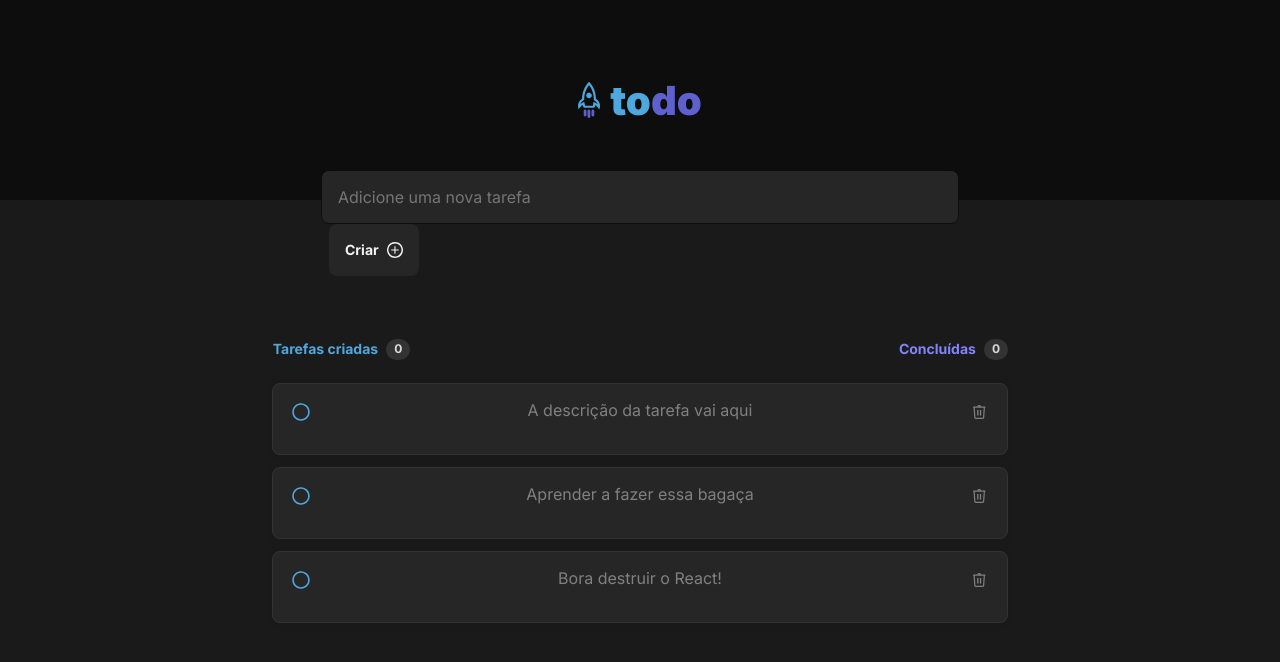
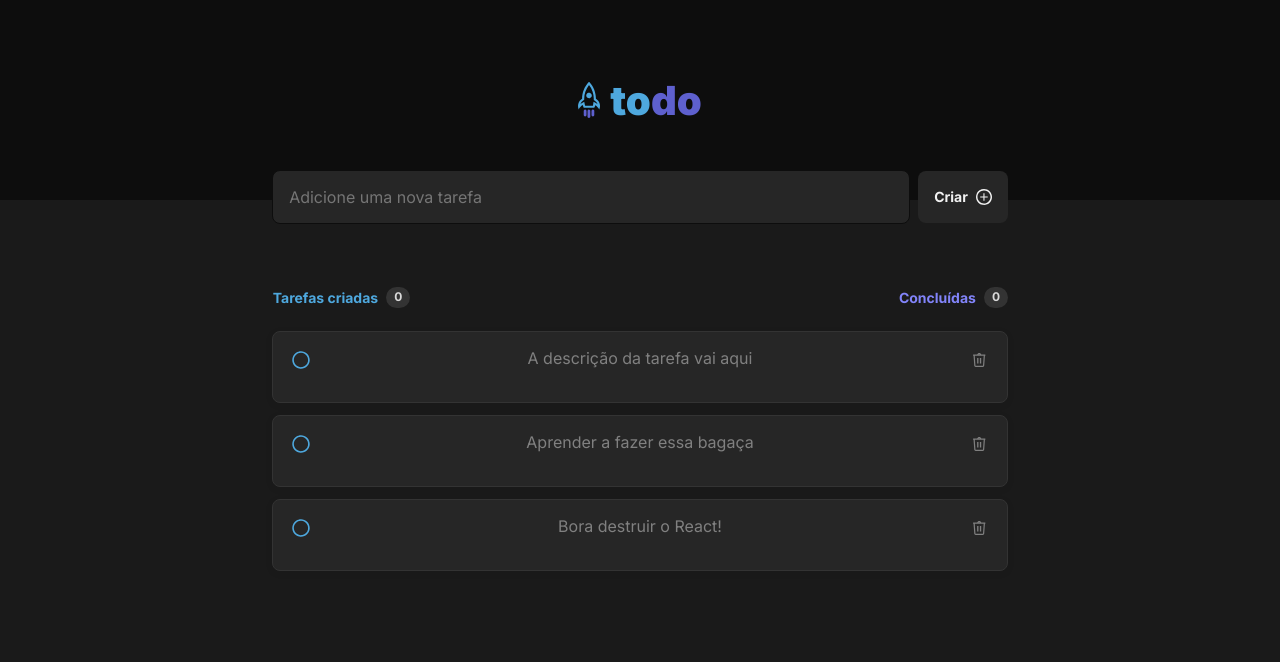
Before and after one commit to tiagaoalb/desafios-ignite, a React (Vite) app in the folder todo-list/: page / in a window 1280 px wide. Shown: the top 662 px of the page. Built offline with nearby package versions, Linux system fonts and the light colour scheme.

Commit message:
chore: add form tag

```diff
--- a/todo-list/src/components/TaskInputBar.module.css
+++ b/todo-list/src/components/TaskInputBar.module.css
@@ -5,18 +5,25 @@
   margin-top: calc(0px - 1.5rem - 6px);
 }
 
-input[type="text"] {
+form {
+  display: flex;
+  align-items: center;
+  justify-content: center;
+}
+
+input[type='text'] {
   background: var(--gray-500);
   border: 1px solid var(--gray-700);
   border-radius: 8px;
   box-sizing: border-box;
+  color: var(--gray-100);
   padding: 16px;
   width: 39.875rem;
   height: 3.375rem;
   caret-color: var(--gray-100);
 }
 
-button[type="submit"] {
+button[type='submit'] {
   background: var(--blue-dark);
   border: none;
   border-radius: 8px;
@@ -32,16 +39,16 @@ button[type="submit"] {
   transition: 0.1s;
 }
 
-button[type="submit"]:hover {
+button[type='submit']:hover {
   background: var(--blue);
 }
 
-button[type="submit"] img {
+button[type='submit'] img {
   width: 1rem;
   margin-left: 8px;
 }
 
-button[type="submit"]:disabled {
+button[type='submit']:disabled {
   background: var(--gray-500);
   cursor: not-allowed;
 }
```
